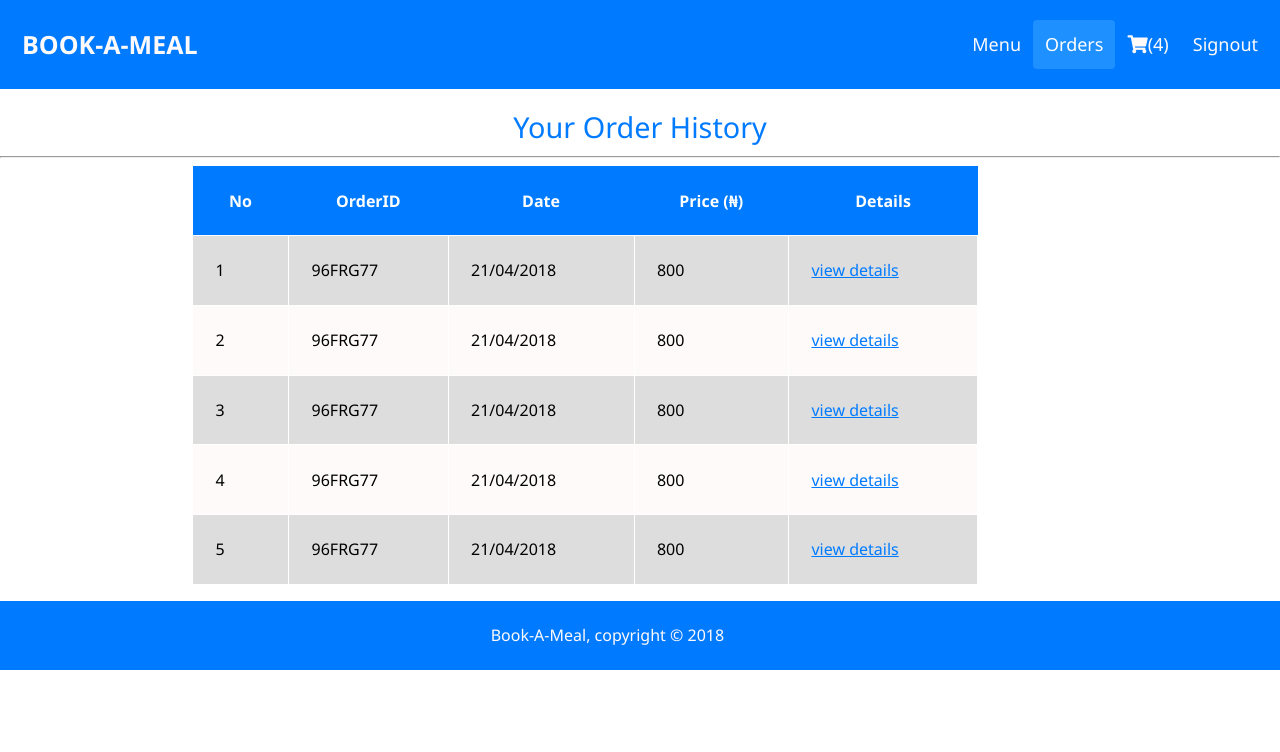
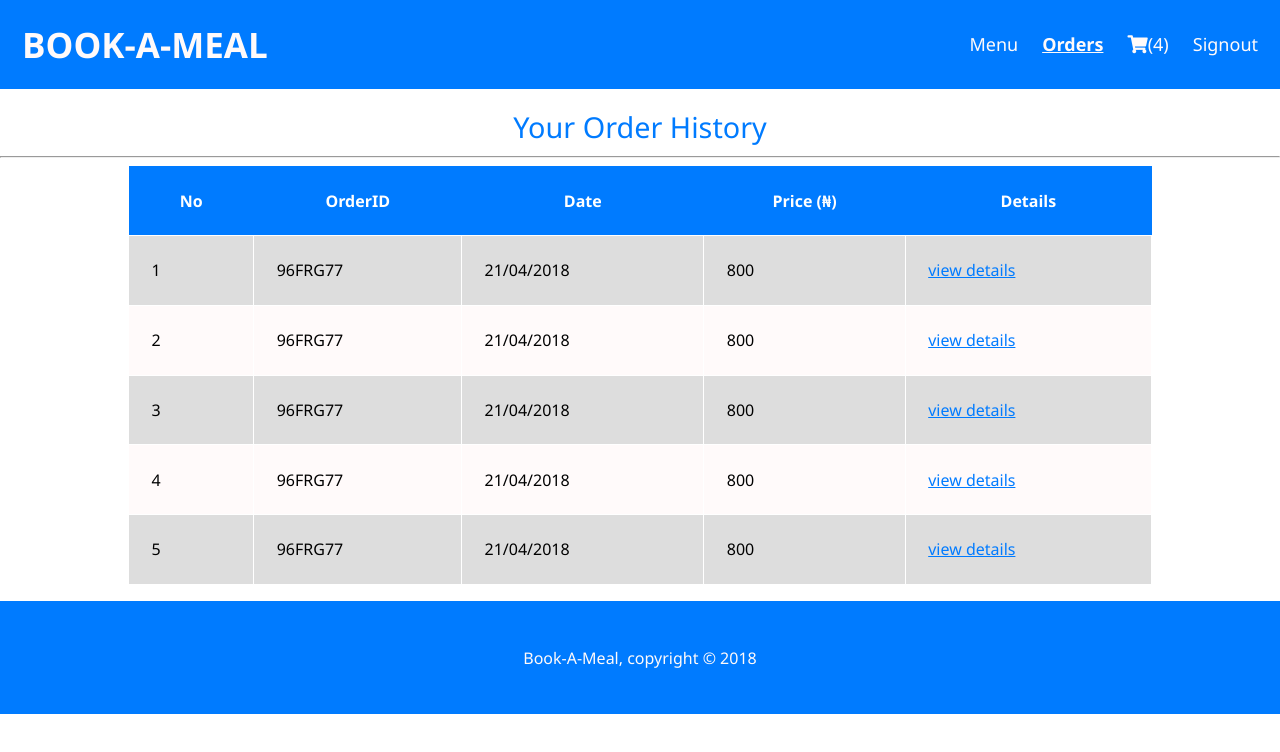
Before and after one commit to rovilay/Book-A-Meal, a website: page UI/customer-orders.html in a window 1280 px wide. Drawn offline with Linux system fonts and the light colour scheme.

Commit message:
Adjust tabels [finishes #157210587]

```diff
--- a/UI/css/orders.css
+++ b/UI/css/orders.css
@@ -39,27 +39,42 @@ a:active {
   font-size: 18px;
   line-height: 25px;
   border-radius: 4px;
+
 }
 
-.header a.logo {
+.header a.logo  {
   font-size: 25px;
   font-weight: bold;
-    text-transform: uppercase
+  text-transform: uppercase;
+  text-decoration: none;
+}
+.header a.logo  {
+  font-size: 35px;
+  font-weight: bold;
+  text-transform: uppercase;
+  text-decoration: none;
 }
 
-.header a:hover {
-    background-color: #ddd;
-    color: black;
+.header a.logo:hover  {
+
+  text-decoration: none;
 }
 
-.header a.active {
-    background-color: dodgerblue;
-    color: white;
+
+.header a:hover, .header .active {
+  text-decoration: underline;
+  font-weight: bold
 }
 
 .header-right {
   float: right;
 }
+.header-right:hover {
+  border: none;
+  color: black;
+  border-radius: 4px;
+}
+
 
 @media screen and (max-width: 590px) {
     .header a {
@@ -79,8 +94,8 @@ a:active {
 .container {
   max-width: 1170px;
   border:none;
-  padding-left: 15%;
-  padding-right: 15%
+  margin-left: 10%;
+  margin-right: 10%;
 }
 
 .title {
@@ -199,7 +214,7 @@ footer {
 }
 
 footer .container {
-  padding: 0
+  padding: 1.4em
 }
 
 /* order history */
--- a/UI/customer-orders.html
+++ b/UI/customer-orders.html
@@ -18,7 +18,7 @@
       <a href="index.html" class="logo">Book-A-Meal</a>
       <div class="header-right">
         <a href="menu.html">Menu</a>
-        <a class="active" href="orders.html">Orders</a>
+        <a class="active" href="customer-orders.html">Orders</a>
         <a href="cart.html">
             <i class="fa fa-shopping-cart"></i>(4)</a>
         <a href="index.html">Signout</a>
```
Lines whose indentation alone changed are shown as unchanged.
